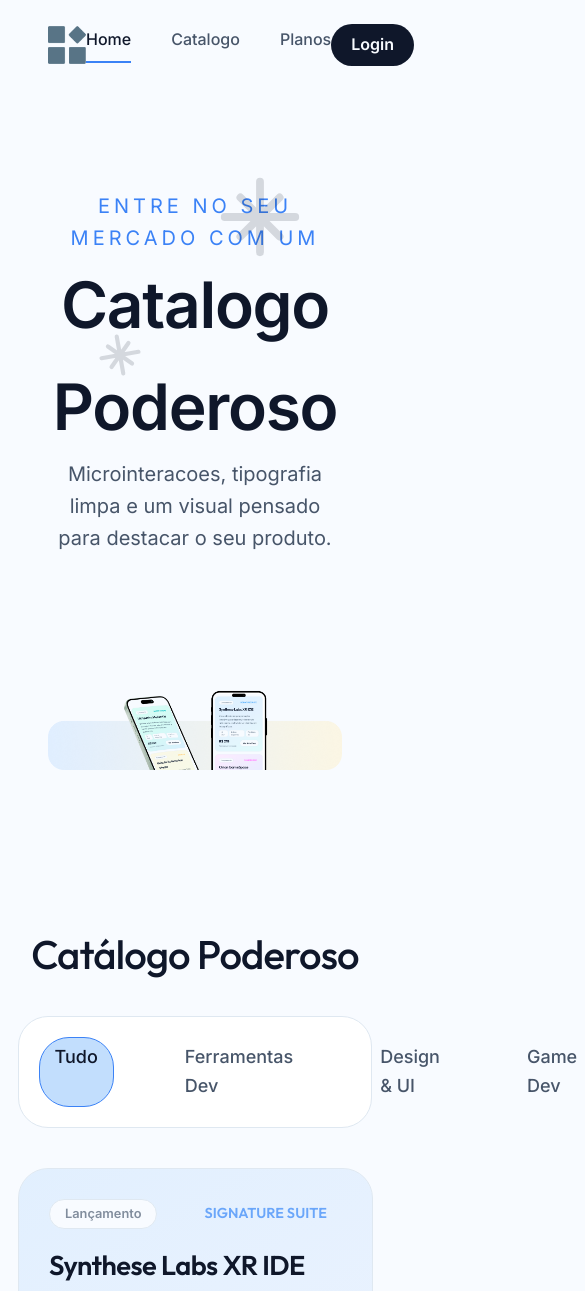
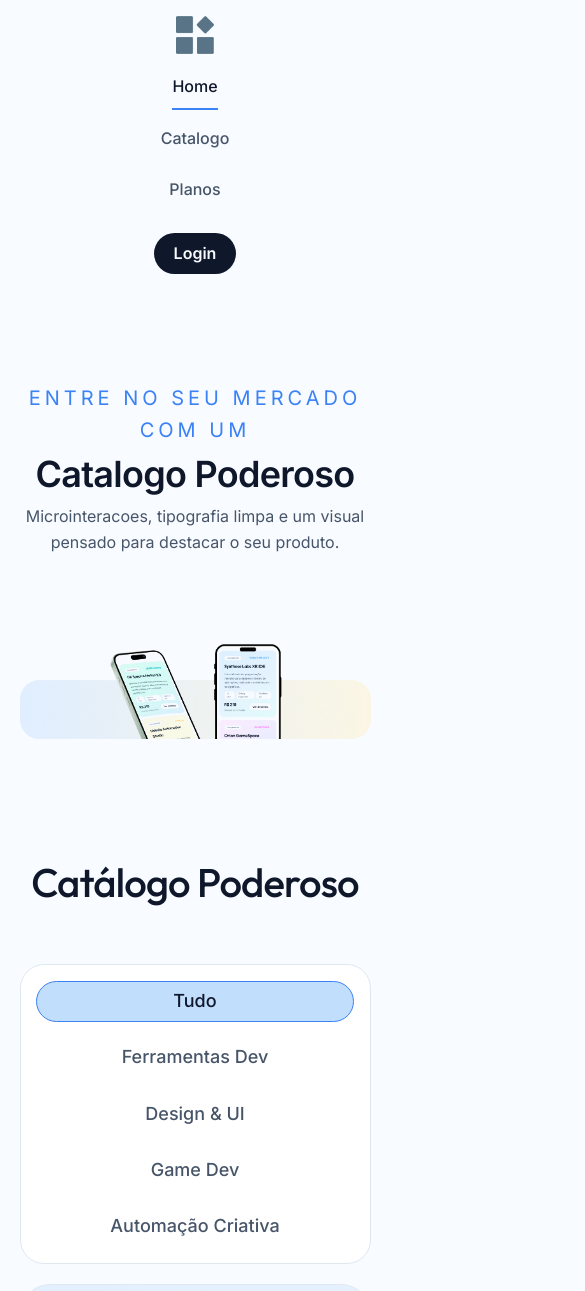
Before and after one commit to mottatiin/catalogo-frontend, a plain HTML site: page index.html in a window 390 px wide. Shown: the top 1291 px of the page, 585 px wide, since content can reach past the window. Drawn offline with Linux system fonts and the light colour scheme.

Commit message:
Ajustes e tornando responsivo para mobile

```diff
--- a/index.html
+++ b/index.html
@@ -216,7 +216,7 @@
             <div class="plano__footnote">
               Garantia de reembolso em até 30 dias
             </div>
-            <a id="action_button" href="#">Garantir 5 anos de assinatura</a>
+            <a id="action_button" href="#">Garantir 1 ano de assinatura</a>
           </div>
           <div class="plano" data-cat="mensal">
             <div class="plano__header">
@@ -228,11 +228,11 @@
               prioritário para a sua equipe.
             </p>
             <div id="price">
-              <h2>De <s>R$ 10.985,00</s> por apenas:</h2>
-              <h3>12x de R$ 299,75</h3>
-              <h2>ou R$ 3.597,00 à vista</h2>
+              <h2>De <s>R$ 5.985,00</s> por apenas:</h2>
+              <h3>12x de R$ 53,75</h3>
+              <h2>ou R$ 645,00 à vista</h2>
               <span class="plano__economia">
-                Economize 67% comparado ao plano mensal
+                Economize 37% comparado ao plano semanal
               </span>
             </div>
             <ul class="plano__benefits">
@@ -243,7 +243,7 @@
             <div class="plano__footnote">
               Garantia de reembolso em até 30 dias
             </div>
-            <a id="action_button" href="#">Garantir 5 anos de assinatura</a>
+            <a id="action_button" href="#">Garantir 1 mes de assinatura</a>
           </div>
         </div>
       </section>
--- a/style.css
+++ b/style.css
@@ -100,9 +100,9 @@ body {
 main {
   display: flex;
   flex-direction: column;
-  gap: 96px;
-  padding-top: 40px;
-  padding-bottom: 120px;
+  gap: clamp(56px, 8vw, 96px);
+  padding-top: clamp(32px, 5vw, 60px);
+  padding-bottom: clamp(80px, 10vw, 140px);
 }
 
 /* header */
@@ -113,11 +113,13 @@ main {
   display: flex;
   align-items: center;
   justify-content: space-between;
-  padding: 24px 48px;
+  padding: clamp(16px, 4vw, 24px) clamp(16px, 6vw, 48px);
   width: min(1200px, 100%);
   margin: 0 auto;
   background: var(--background-color);
   backdrop-filter: blur(16px);
+  gap: 20px;
+  flex-wrap: wrap;
 }
 
 .header img {
@@ -131,6 +133,7 @@ main {
   display: flex;
   gap: 40px;
   align-items: center;
+  flex-wrap: wrap;
 }
 
 .header #sections a {
@@ -145,6 +148,11 @@ main {
 
 .header #sections a:hover {
   color: var(--text-color);
+}
+
+.header #user-actions {
+  display: flex;
+  align-items: center;
 }
 
 .header #user-actions .btn-login {
@@ -171,7 +179,7 @@ body:not(:has(.content-section:target)) .header #sections a[href="#homepage"] {
 .content-section {
   max-width: 1100px;
   margin: 0 auto;
-  padding: 0 48px;
+  padding: 0 clamp(16px, 5vw, 48px);
   scroll-margin-top: 120px;
 }
 
@@ -191,7 +199,7 @@ body:not(:has(.content-section:target)) .header #sections a[href="#homepage"] {
 .home h1 {
   font-family: var(--font-body);
   font-weight: 600;
-  font-size: 64px;
+  font-size: clamp(2.25rem, 6vw, 4rem);
   color: var(--text-color);
 }
 
@@ -203,7 +211,7 @@ body:not(:has(.content-section:target)) .header #sections a[href="#homepage"] {
 }
 
 .home .lead {
-  font-size: 1.25rem;
+  font-size: clamp(1rem, 3.5vw, 1.25rem);
   max-width: 620px;
   margin: 0 auto;
   color: var(--text-muted);
@@ -249,7 +257,7 @@ body:not(:has(.content-section:target)) .header #sections a[href="#homepage"] {
 .home img {
   width: 100%;
   max-width: 1000px;
-  margin-top: 110px;
+  margin-top: clamp(60px, 10vw, 110px);
 }
 
 /* catalogo section */
@@ -260,10 +268,17 @@ body:not(:has(.content-section:target)) .header #sections a[href="#homepage"] {
   font-weight: 500;
 }
 
+#catalogo {
+  max-width: 1200px;
+  margin: 0 auto;
+  padding: 0 clamp(16px, 5vw, 48px);
+  display: flex;
+  flex-direction: column;
+  gap: 30px;
+}
+
 #catalogo .filter {
   display: flex;
-  gap: 24px;
-  margin-bottom: 40px;
   justify-content: center;
 }
 
@@ -272,9 +287,12 @@ body:not(:has(.content-section:target)) .header #sections a[href="#homepage"] {
   border: 1px solid var(--outline);
   border-radius: 30px;
   display: flex;
-  gap: 55px;
-  padding: 20px;
-  width: 91%;
+  flex-wrap: wrap;
+  gap: clamp(12px, 4vw, 32px);
+  padding: clamp(14px, 4vw, 20px);
+  width: 100%;
+  max-width: 960px;
+  justify-content: center;
 }
 
 #catalogo .filter ul a {
@@ -287,6 +305,12 @@ body:not(:has(.content-section:target)) .header #sections a[href="#homepage"] {
   border: 1px solid transparent;
   cursor: pointer;
   transition: all 0.3s ease;
+  display: inline-flex;
+  justify-content: center;
+  align-items: center;
+  min-width: 140px;
+  flex: 1 1 140px;
+  text-align: center;
 }
 
 #catalogo .filter ul a.active {
@@ -302,10 +326,10 @@ body:not(:has(.content-section:target)) .header #sections a[href="#homepage"] {
 }
 
 .products {
-  display: flex;
-  flex-wrap: wrap;
-  gap: 20px;
-  width: 91%;
+  display: grid;
+  grid-template-columns: repeat(auto-fit, minmax(260px, 1fr));
+  gap: 24px;
+  width: 100%;
   margin: 0 auto;
 }
 
@@ -685,6 +709,101 @@ body:not(:has(.content-section:target)) .header #sections a[href="#homepage"] {
   background: linear-gradient(120deg, #111827, #1f2937);
 }
 
+@media (max-width: 900px) {
+  .home #icons {
+    display: none;
+  }
+
+  .products {
+    grid-template-columns: repeat(auto-fit, minmax(240px, 1fr));
+  }
+}
+
+@media (max-width: 768px) {
+  .header {
+    flex-direction: column;
+    align-items: flex-start;
+  }
+
+  .header #sections {
+    width: 100%;
+    justify-content: flex-start;
+    gap: 16px;
+  }
+
+  .header #user-actions {
+    width: 100%;
+    justify-content: flex-start;
+  }
+
+  .home {
+    align-items: flex-start;
+    text-align: left;
+  }
+
+  .home .lead {
+    margin-left: 0;
+    margin-right: 0;
+  }
+
+  #catalogo {
+    gap: 20px;
+  }
+
+  #catalogo .filter ul {
+    border-radius: 24px;
+  }
+
+  .card .price-action {
+    flex-direction: column;
+    align-items: flex-start;
+    gap: 16px;
+  }
+
+  .cards_planos {
+    flex-direction: column;
+    width: 100%;
+  }
+}
+
+@media (max-width: 580px) {
+  .header {
+    align-items: center;
+  }
+
+  .header #sections {
+    flex-direction: column;
+    align-items: center;
+    text-align: center;
+  }
+
+  .header #user-actions {
+    justify-content: center;
+  }
+
+  .home {
+    align-items: center;
+    text-align: center;
+  }
+
+  .home .lead {
+    text-align: center;
+  }
+
+  #catalogo .filter ul a {
+    flex: 1 1 100%;
+    min-width: unset;
+  }
+
+  .products {
+    grid-template-columns: 1fr;
+  }
+
+  #action_button {
+    width: 100%;
+  }
+}
+
 @media (max-width: 640px) {
   .cards_planos {
     padding: 24px;
```
